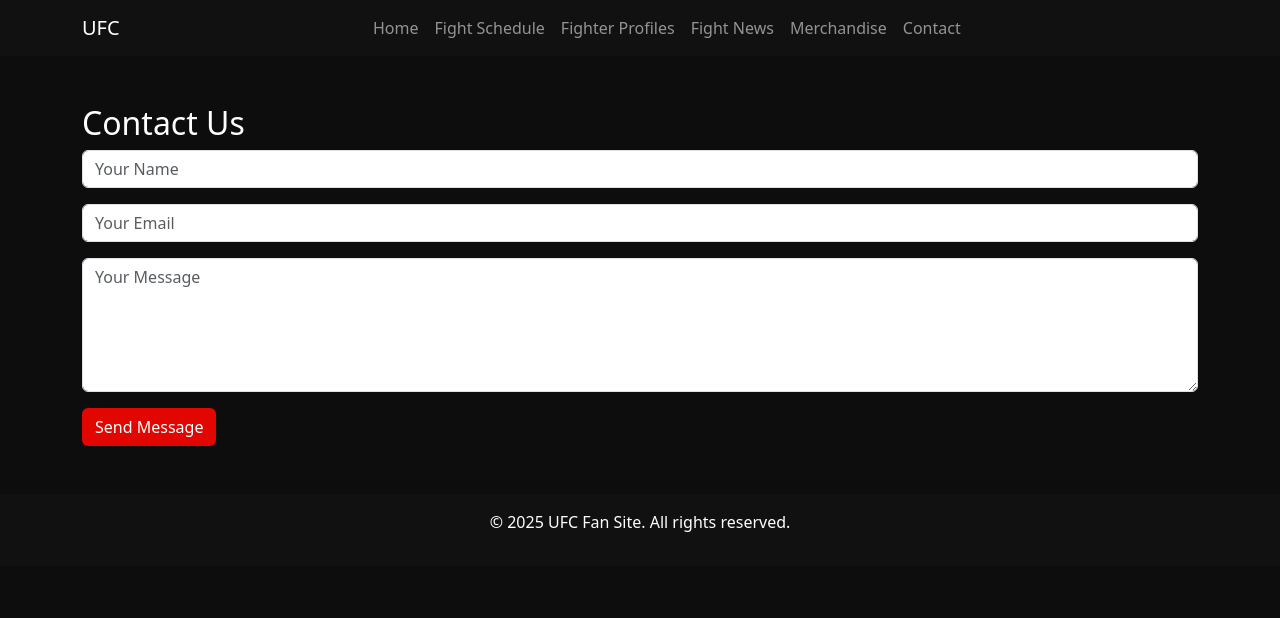
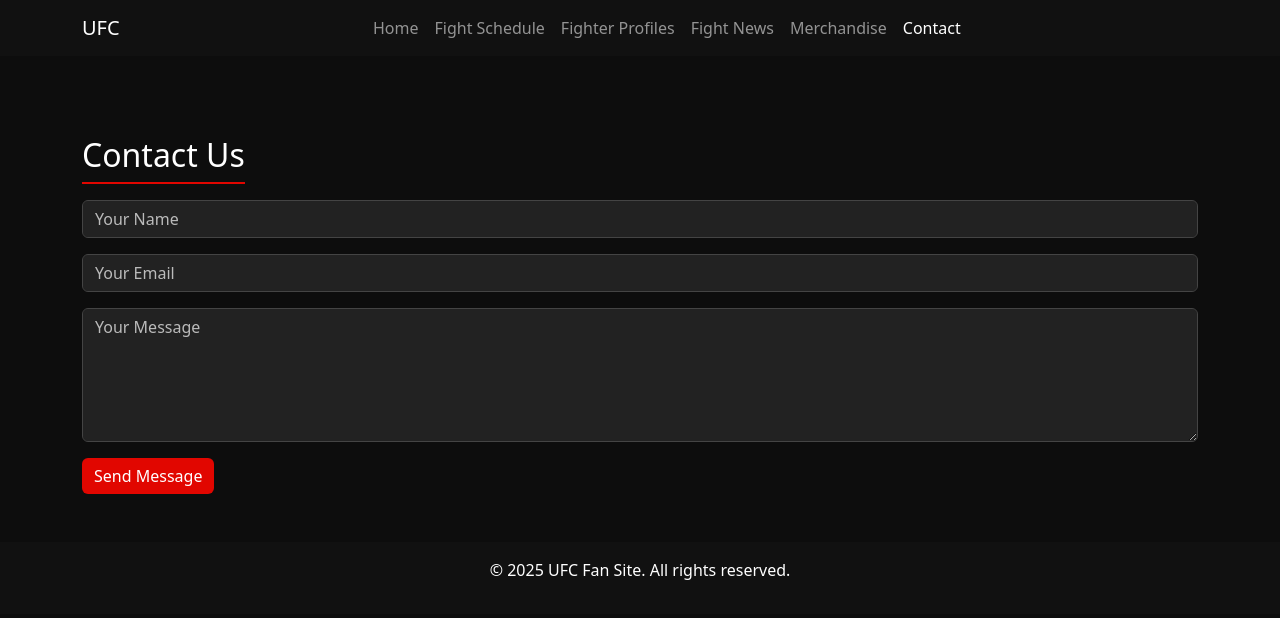
Before and after one commit to SaroshAboobakker/p4practice, a plain HTML site: page contact.html in a window 1280 px wide. Drawn offline with nearby package versions, Linux system fonts and the light colour scheme.

Commit message:
Update contact.html

```diff
--- a/contact.html
+++ b/contact.html
@@ -1,3 +1,4 @@
+
 <!DOCTYPE html>
 <html lang="en">
 <head>
@@ -6,16 +7,41 @@
   <title>Contact | UFC Fan Site</title>
   <link href="https://cdn.jsdelivr.net/npm/bootstrap@5.3.2/dist/css/bootstrap.min.css" rel="stylesheet">
   <style>
-    body { background-color: #0d0d0d; color: #fff; scroll-behavior: smooth; }
-    .navbar, footer { background-color: #111; }
-    .card { background-color: #1a1a1a; color: #fff; border: 1px solid #444; }
-    .btn-ufc { background-color: #e10600; color: white; }
-    .btn-ufc:hover { background-color: #c00000; }
-    section { padding-top: 3rem; padding-bottom: 3rem; }
+    body {
+      background-color: #0d0d0d;
+      color: #fff;
+    }
+    .navbar, footer {
+      background-color: #111;
+    }
+    .form-control {
+      background-color: #222;
+      border: 1px solid #444;
+      color: #fff;
+    }
+    .form-control::placeholder {
+      color: #bbb;
+    }
+    .btn-ufc {
+      background-color: #e10600;
+      border: none;
+      color: white;
+    }
+    .btn-ufc:hover {
+      background-color: #c00000;
+    }
+    .section-title {
+      margin-top: 2rem;
+      margin-bottom: 1rem;
+      border-bottom: 2px solid #e10600;
+      display: inline-block;
+      padding-bottom: 0.5rem;
+    }
   </style>
 </head>
 <body>
 
+  <!-- Navbar -->
   <nav class="navbar navbar-expand-lg navbar-dark">
     <div class="container">
       <a class="navbar-brand" href="index.html">UFC</a>
@@ -29,17 +55,16 @@
           <li class="nav-item"><a class="nav-link" href="fighters.html">Fighter Profiles</a></li>
           <li class="nav-item"><a class="nav-link" href="news.html">Fight News</a></li>
           <li class="nav-item"><a class="nav-link" href="merch.html">Merchandise</a></li>
-        <li class="nav-item"><a class="nav-link" href="contact.html">Contact</a></li>
+          <li class="nav-item"><a class="nav-link active" href="contact.html">Contact</a></li>
         </ul>
       </div>
     </div>
   </nav>
 
-<main class="container">
-
-<section>
-  <h2>Contact Us</h2>
-  <form action="mailto:youremail@example.com" method="post" enctype="text/plain">
+  <!-- Main Content -->
+  <main class="container py-5">
+    <h2 class="section-title">Contact Us</h2>
+    <form action="mailto:sma263@njit.edu" method="POST" enctype="text/plain">
       <div class="mb-3">
         <input type="text" class="form-control" name="name" placeholder="Your Name" required>
       </div>
@@ -51,14 +76,14 @@
       </div>
       <button type="submit" class="btn btn-ufc">Send Message</button>
     </form>
-</section>
-
   </main>
 
+  <!-- Footer -->
   <footer class="text-center text-white py-3">
     <p>&copy; 2025 UFC Fan Site. All rights reserved.</p>
   </footer>
 
+  <!-- Bootstrap JS -->
   <script src="https://cdn.jsdelivr.net/npm/bootstrap@5.3.2/dist/js/bootstrap.bundle.min.js"></script>
 </body>
 </html>
```
Lines whose indentation alone changed are shown as unchanged.
